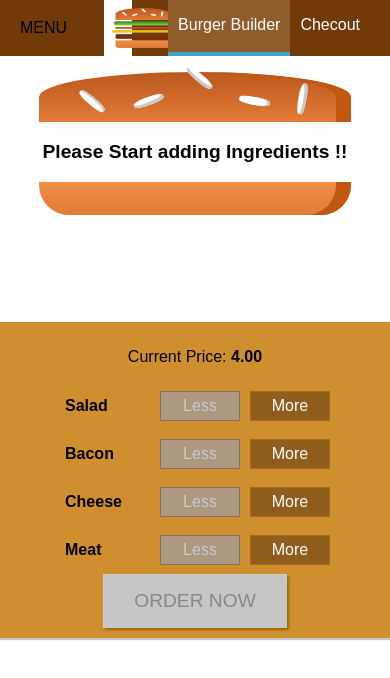
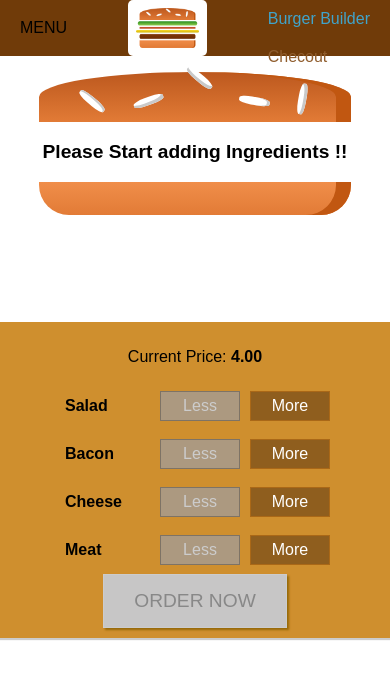
Before and after one commit to IH-honnette/burger-builder, a React (Create React App) app: page / in a window 390 px wide. Shown: the top 678 px of the page. Built offline with nearby package versions, Linux system fonts and the light colour scheme.

Commit message:
Responsive adjustmens for navigaitonItems

```diff
--- a/src/components/Logo/Logo.module.css
+++ b/src/components/Logo/Logo.module.css
@@ -2,8 +2,9 @@
     background-color:  white;
     padding: 8px;
     height: 100%;
-    width: 8%;
+    /* width: 12%; */
     box-sizing: border-box;
+    border-radius:  5px;
 }
 
 .Logo img {
--- a/src/components/Navigation/NavigationItems/NavigationItem/NavigationItem.module.css
+++ b/src/components/Navigation/NavigationItems/NavigationItem/NavigationItem.module.css
@@ -1,5 +1,25 @@
 .NavigationItem {
     box-sizing: border-box;
+    display: block;
+    width: 100%;
+    margin: 10px  0;
+}
+.NavigationItem  a {
+    color: #8f5c2c;
+    text-decoration: none;
+    width: 100%;
+    box-sizing: border-box;
+    display: block;/*so that our height have an effect */
+}
+
+.NavigationItem a:hover,
+.NavigationItem a:active,
+.NavigationItem a.active {
+    color: #40A4CB;
+}
+
+@media (min-width: 500px)  {
+    .NavigationItem {
         display: flex;
         height: 100%;
         align-items: center;
@@ -7,12 +27,11 @@
     }
     .NavigationItem  a {
         color: #fff;
-    text-decoration: none;
         height: 100%;
         padding: 16px 10px;
+        /* width: auto; */
         border-bottom : 4px solid transparent;
-    box-sizing: border-box;
-    display: block;/*so that our height have an effect */
+        /*display: block;so that our height have an effect */
     }
 
     .NavigationItem a:hover,
@@ -23,3 +42,4 @@
         border-bottom : 4px solid #40A4CB;
         color: white;
     }
+}
--- a/src/components/Navigation/NavigationItems/NavigationItems.module.css
+++ b/src/components/Navigation/NavigationItems/NavigationItems.module.css
@@ -3,6 +3,15 @@
     list-style: none;
     margin: 0;
     padding: 0;
-    align-items:  center;
     display : flex;
+    flex-flow: column;
 }
+
+@media (min-width: 500px) {
+    .NavigationItems {
+
+        align-items:  center;
+        display : flex;
+        flex-flow:  row;
+    }
+}
```
Lines whose indentation alone changed are shown as unchanged.
